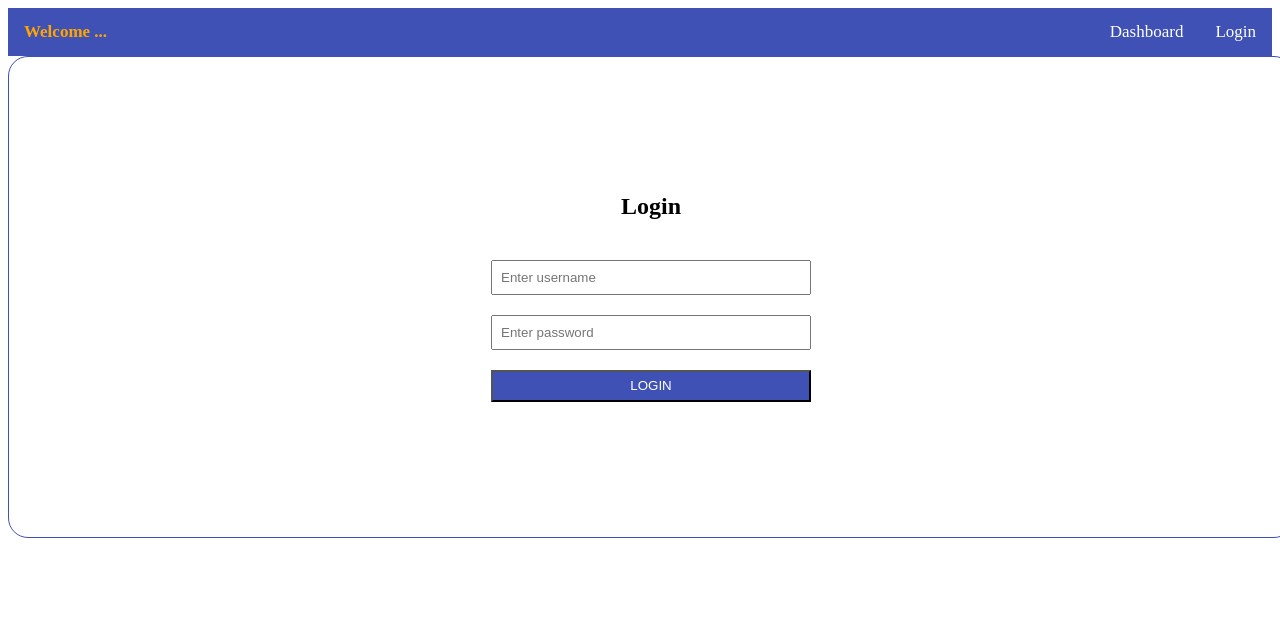
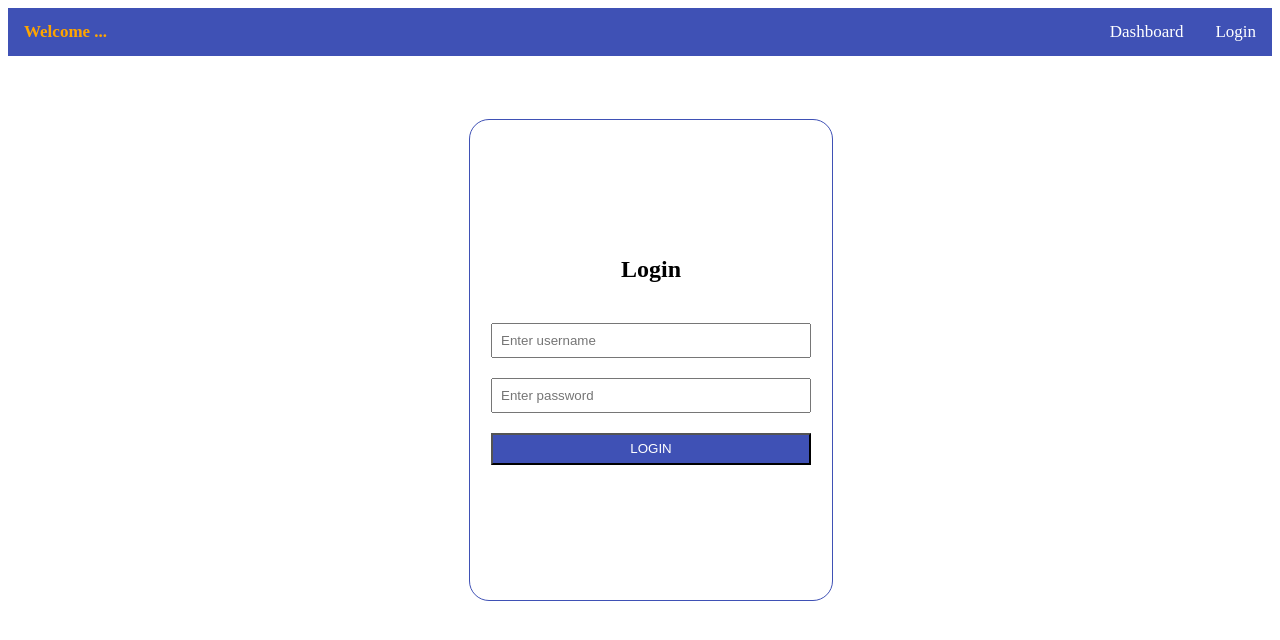
Before and after one commit to vocaltech/ng-spring-security, an Angular app: page /#/login in a window 1280 px wide. Shown: the top 640 px of the page. Built offline with nearby package versions, Linux system fonts and the light colour scheme.

Commit message:
Update div with router_content class

```diff
--- a/src/app/app.component.html
+++ b/src/app/app.component.html
@@ -12,8 +12,7 @@
 
         <a routerLink="/dashboard">Dashboard</a>
     </nav>
+    <div class="router_content">
+        <router-outlet></router-outlet>
+    </div>
 </div>
-
-<div class="container">
-    <router-outlet></router-outlet>
-</div>
```
